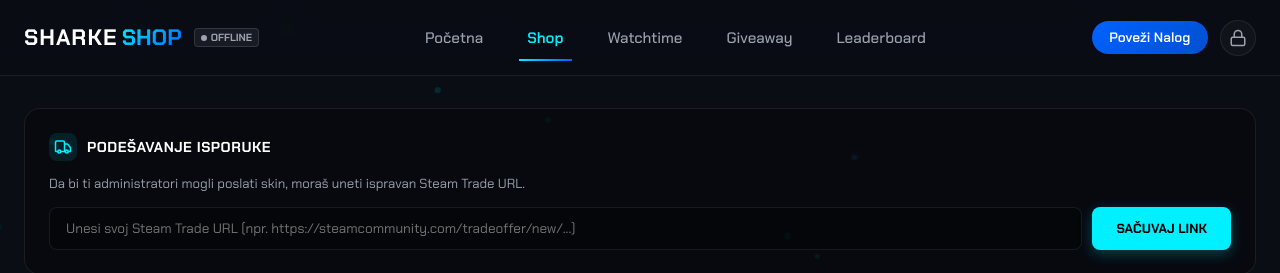
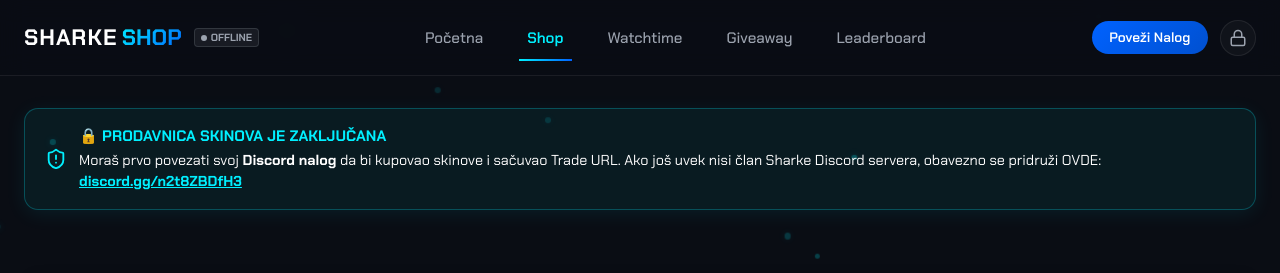
Before and after one commit to hitmantmr/Sharkward, a React (Vite) app: page / in a window 1280 px wide. Both pictures are taken after a click on the button "POSETI SHOP". Shown: the top 273 px of the page. Built offline with nearby package versions, Linux system fonts and the light colour scheme; no server answers.

Commit message:
Add Discord lock banner and blur overlay to Shop section when Discord is unlinked

```diff
--- a/src/pages/Shop.jsx
+++ b/src/pages/Shop.jsx
@@ -1,6 +1,6 @@
 import React, { useState } from 'react';
 import { useApp } from '../context/AppContext';
-import { Coins, Filter, Search, ShieldCheck, ArrowRight, Sparkles, Truck, CreditCard, LayoutGrid, Sword, Save, Info } from 'lucide-react';
+import { Coins, Filter, Search, ShieldAlert, ArrowRight, Sparkles, Truck, CreditCard, LayoutGrid, Sword, Info } from 'lucide-react';
 
 const Shop = ({ setActiveTab }) => {
   const { user, skins, buySkin, saveTradeUrl } = useApp();
@@ -82,11 +82,6 @@
       case 'milspec': return '#3b82f6';
       default: return '#9ca3af';
     }
-  };
-
-  const getRarityTextShadow = (rarity) => {
-    const color = getRarityGlow(rarity);
-    return `0 0 10px ${color}44`;
   };
 
   // Filtriranje i sortiranje
@@ -235,7 +230,35 @@
   return (
     <div style={styles.container} className="fade-in">
 
-      {/* 1. Podešavanje isporuke (Steam Trade URL) - Prema slici */}
+      {/* Obaveštenje ako Discord nije povezan */}
+      {!user.discordLinked && (
+        <div className="discord-lock-banner">
+          <ShieldAlert size={22} color="#00f0ff" style={{ flexShrink: 0 }} />
+          <div>
+            <div style={{ fontWeight: '800', color: '#00f0ff', marginBottom: '2px', fontSize: '0.95rem' }}>
+              🔒 PRODAVNICA SKINOVA JE ZAKLJUČANA
+            </div>
+            <span>
+              Moraš prvo povezati svoj <strong>Discord nalog</strong> da bi kupovao skinove i sačuvao Trade URL. Ako još uvek nisi član Sharke Discord servera, obavezno se pridruži OVDE: {' '}
+              <a href="https://discord.gg/n2t8ZBDfH3" target="_blank" rel="noopener noreferrer">
+                discord.gg/n2t8ZBDfH3
+              </a>
+            </span>
+          </div>
+        </div>
+      )}
+
+      {/* Sadržaj prodavnice sa blur efektom dok nije povezan Discord */}
+      <div style={{
+        display: 'flex',
+        flexDirection: 'column',
+        gap: '2.5rem',
+        filter: user.discordLinked ? 'none' : 'blur(5px)',
+        opacity: user.discordLinked ? 1 : 0.45,
+        pointerEvents: user.discordLinked ? 'auto' : 'none',
+        userSelect: user.discordLinked ? 'auto' : 'none',
+      }}>
+        {/* 1. Podešavanje isporuke (Steam Trade URL) */}
         <div style={styles.deliveryCard} className="glass">
           <div style={styles.deliveryHeader}>
             <div style={styles.deliveryIconCircle}>
@@ -423,6 +446,7 @@
           <p>Trenutno nema skinova koji odgovaraju pretrazi.</p>
         </div>
       )}
+      </div>
 
       {/* 5. Modal za potvrdu kupovine */}
       {selectedSkin && (
```
Lines whose indentation alone changed are shown as unchanged.
